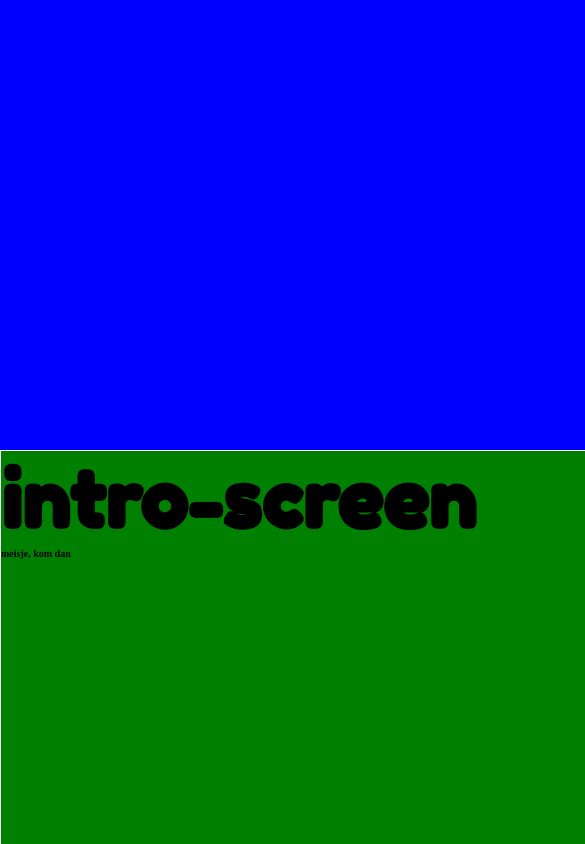
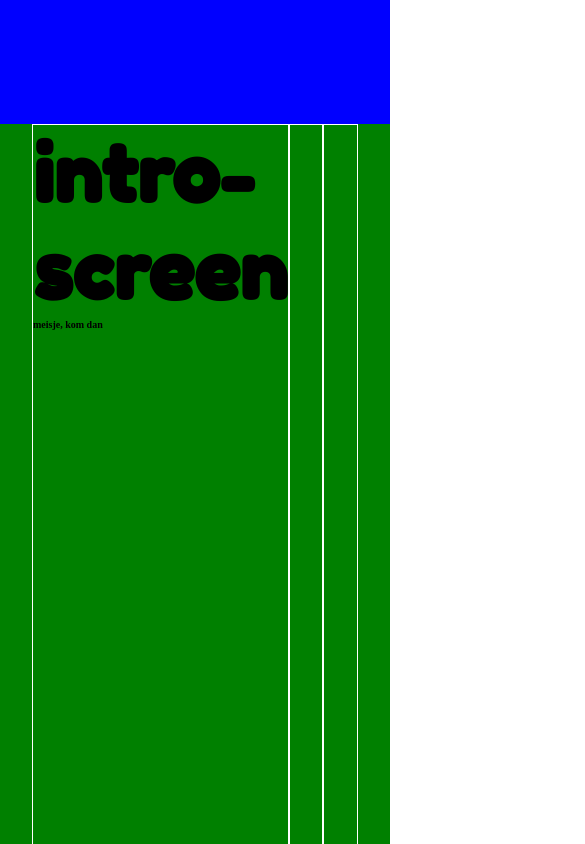
Before and after one commit to 0986265/ImpactWall, a plain HTML site: page index.html in a window 390 px wide. Shown: the part 720-1564 px from the top of the page, 585 px wide, since content can reach past the window. Drawn offline with Linux system fonts and the light colour scheme.

Commit message:
Removed white bars on iPhone + set left/right padding

```diff
--- a/index.html
+++ b/index.html
@@ -3,18 +3,18 @@
 <head>
     <meta charset="UTF-8">
     <meta http-equiv="X-UA-Compatible" content="IE=edge">
-    <meta name="viewport" content="width=device-width, initial-scale=1.0">
+    <meta name="viewport" content="width=device-width, initial-scale=1.0, viewport-fit=cover">
     <link rel="stylesheet" type="text/css" href="/css/main.css">
 
     <title>Document</title>
 </head>
 <body>
     <div id="impact-wall">
-        <div id="attract-screen" class="">
+        <div id="attract-screen" class="screen">
             <h1>attract-screen</h1>
             <h2>meisje, kom dan</h2>
         </div>
-        <div id="intro-screen" class="active">
+        <div id="intro-screen" class="screen active">
             <div class="columns">
                 <div class="col-1">
                     <h1>intro-screen</h1>
@@ -28,7 +28,7 @@
                 </div>
             </div>
         </div>
-        <div id="game-screen" class="">
+        <div id="game-screen" class="screen">
             <h1>game-screen</h1>
             <h2>meisje, kom dan</h2>
         </div>
--- a/scss/main.scss
+++ b/scss/main.scss
@@ -14,12 +14,17 @@
   // display: none;
 }
 
+.screen {
+  padding-left: 32px;
+  padding-right: 32px;
+}
+
 #impact-wall {
   position: absolute;
   top: 0;
   left: 0;
-  width: 2572px;
-  height: 1170px;
+  width: 100vw;
+  height: 100vh;
 
   .active {
     // display: block;
```
Also changed, not shown: css/main.css, 1 other file.
